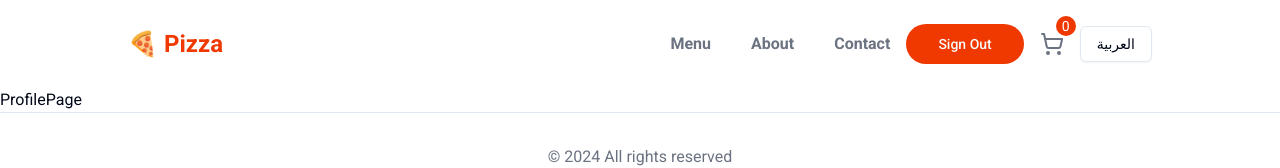
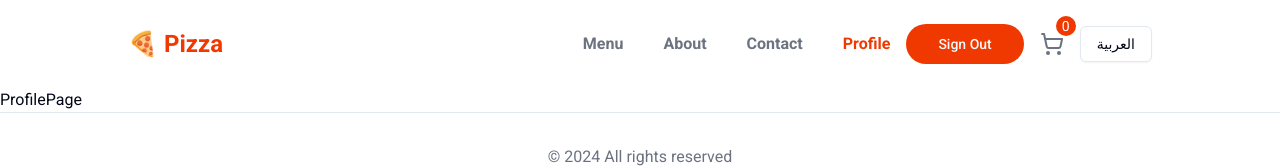
Before and after one commit to ahmedabdelrshed/food-ordering-app, a Next.js app: page /en/profile in a window 1280 px wide. Shown: the top 168 px of the page. Built offline with nearby package versions, Linux system fonts and the light colour scheme; no server answers; sample sign-in values are in the browser's storage.

Commit message:
update  header components with session management and admin role handling

```diff
--- a/src/app/[lang]/profile/page.tsx
+++ b/src/app/[lang]/profile/page.tsx
@@ -1,5 +1,21 @@
+import { Pages, Routes } from "@/lib/constants";
+import { getCurrentLang } from "@/lib/getCurrentLang";
+import { authOptions } from "@/server/auth";
+import { UserRole } from "@prisma/client";
+import { getServerSession } from "next-auth";
+import { redirect } from "next/navigation";
 
-const ProfilePage = () => {
+const ProfilePage =async () => {
+  const session = await getServerSession(authOptions);
+  const lang = await getCurrentLang();
+  // const translations = await getTrans(locale);
+
+  if (!session) {
+    redirect(`/${lang}/${Routes.AUTH}/${Pages.LOGIN}`);
+  }
+  if (session && session.user.role === UserRole.ADMIN) {
+    redirect(`/${lang}/${Routes.ADMIN}`);
+  }
   return (
     <div>ProfilePage</div>
   )
--- a/src/components/header/Header.tsx
+++ b/src/components/header/Header.tsx
@@ -18,7 +18,7 @@ const Header = async () => {
           🍕 {translations.logo}
         </Link>
         <div className="flex items-center gap-4">
-          <Navbar translations={translations} />
+          <Navbar translations={translations} initialSession={initialSession} />
           <AuthButtons
             translations={translations}
             initialSession={initialSession}
--- a/src/components/header/Navbar.tsx
+++ b/src/components/header/Navbar.tsx
@@ -3,11 +3,21 @@ import { Button } from "../ui/button";
 import { useState } from "react";
 import { Menu, XIcon } from "lucide-react";
 import { useParams, usePathname } from "next/navigation";
-import {  Routes } from "@/lib/constants";
+import { Routes } from "@/lib/constants";
 import Link from "../Link/Link";
 import { Translations } from "@/types/translations";
+import { Session } from "next-auth";
+import { useClientSession } from "@/hooks/useClientSession";
+import { UserRole } from "@prisma/client";
 
-function Navbar({ translations }: { translations: Translations }) {
+function Navbar({
+  translations,
+  initialSession,
+}: {
+  translations: Translations;
+  initialSession: Session | null;
+}) {
+  const session = useClientSession(initialSession);
   const [openMenu, setOpenMenu] = useState(false);
   const pathname = usePathname();
   const { lang } = useParams();
@@ -28,6 +38,7 @@ function Navbar({ translations }: { translations: Translations }) {
       href: Routes.CONTACT,
     },
   ];
+    const isAdmin = session.data?.user.role === UserRole.ADMIN;
   return (
     <nav className="order-last lg:order-none">
       <Button
@@ -66,6 +77,31 @@ function Navbar({ translations }: { translations: Translations }) {
             </Link>
           </li>
         ))}
+        {session.data?.user && (
+          <li>
+            <Link
+              href={
+                isAdmin
+                  ? `/${lang}/${Routes.ADMIN}`
+                  : `/${lang}/${Routes.PROFILE}`
+              }
+              onClick={() => setOpenMenu(false)}
+              className={`${
+                pathname.startsWith(
+                  isAdmin
+                    ? `/${lang}/${Routes.ADMIN}`
+                    : `/${lang}/${Routes.PROFILE}`
+                )
+                  ? "text-primary"
+                  : "text-accent"
+              } hover:text-primary duration-200 transition-colors font-semibold`}
+            >
+              {isAdmin
+                ? translations.navbar.admin
+                : translations.navbar.profile}
+            </Link>
+          </li>
+        )}
       </ul>
     </nav>
   );
--- a/src/middleware.ts
+++ b/src/middleware.ts
@@ -66,7 +66,7 @@ export default withAuth(async function middleware(request: NextRequest) {
         );
     }
 
-    // if user loggedin and he isn't admin and try to acess admin route
+    // if user logged in and he isn't admin and try to access admin route
     if (isAuth && pathname.startsWith(`/${currentLocale}/${Routes.ADMIN}`)) {
         const role = isAuth.role;
         if (role !== UserRole.ADMIN) {
```
